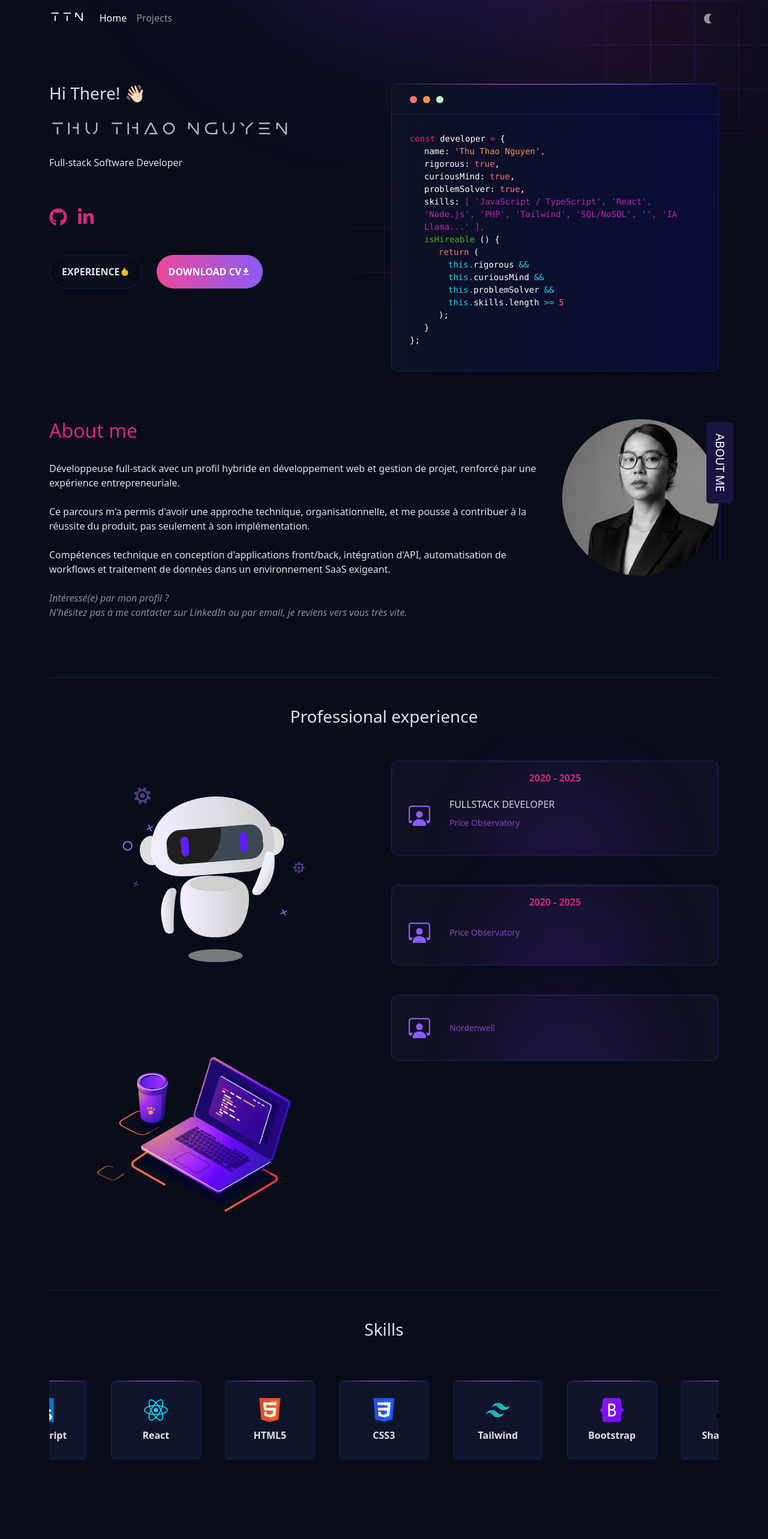
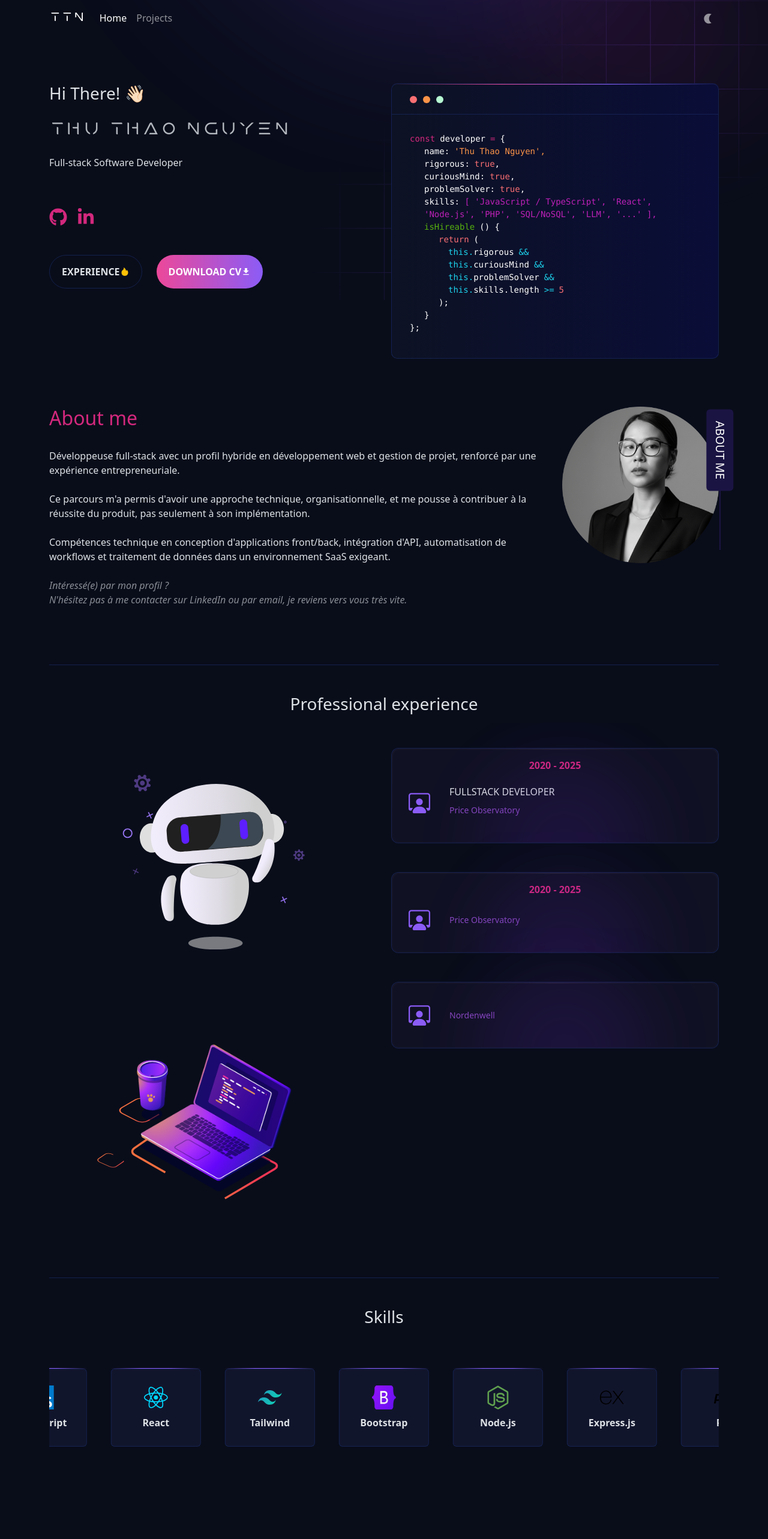
Before and after one commit to git-thu-thao-nguyen/portfolio-v2, a React (Vite) app: page / in a window 1280 px wide. Shown: the top 2566 px of the page at 60% size. Built offline with nearby package versions, Linux system fonts and the light colour scheme.

Commit message:
update profile

```diff
--- a/src/components/sections/hero/hero.right.tsx
+++ b/src/components/sections/hero/hero.right.tsx
@@ -57,12 +57,10 @@ const HeroRight = () => {
                         <span>{"', '"}</span>
                         <span>PHP</span>
                         <span>{"', '"}</span>
-                        <span>Tailwind</span>
-                        <span>{"', '"}</span>
                         <span>SQL/NoSQL</span>
                         <span>{"', '"}</span>
+                        <span>LLM</span>
                         <span>{"', '"}</span>
-                        <span>IA Llama</span>
                         <span>...</span>
                         <span>{"' ],"}</span>
                     </div>
--- a/src/helpers/data.ts
+++ b/src/helpers/data.ts
@@ -59,7 +59,7 @@ export const EXPERIENCES = [
             fr: [
             "Coordonné une équipe de 5 personnes chargée du déploiement de la solution pour les clients.",
             "Assuré la conduite de projets : cadrage, mise en place et gestion des plannings (étapes, priorités, deadlines).",
-            "Plus de 100 déploiements clients réalisés avec succès (Schneider, Michelin, SFR, Carrefour, Sisley, etc.)."
+            "Plus de 100 déploiements clients réalisés avec succès (Schneider, Michelin, Sisley, SFR, etc.)."
             ],
             en: ""
         }
@@ -81,9 +81,10 @@ export const EXPERIENCES = [
         description: {
             fr: [
             "Projet entrepreneurial : cofondation d'une marque e-commerce destinée au marché US.",
-            "Mis en place une première version fonctionnelle du site, puis contribué à une V2 modernisée.",
-            "Structuré l'application V2 (front/back), l'authentification, la gestion produits et les APIs.",
-            "Développé les fonctionnalités clés : comptes utilisateurs, commandes, paiement sécurisé.",
+            "Participé à la conception et au développement global du projet.",
+            // "Géré les aspects marketing digital : SEO, campagnes publicitaires, réseaux sociaux.",
+            "Mis en place une première version opérationnelle du site.",
+            "Conçu et développé la V2 de l'application : API, comptes utilisateurs, commandes, paiement sécurisé, etc.",
             "Stack : TypeScript, React, Tailwind, Node.js, Express.js, MongoDB."
             ],
             en: ""
@@ -141,11 +142,9 @@ export const SKILLS_DATA = [
     // 'Angular',
     'React',
     // 'Next JS',
-    'HTML5',
-    'CSS3',
     'Tailwind',
     'Bootstrap',
-    'Shadcn UI',
+    // 'Shadcn UI',
     'Node.js',
     'Express.js',
     'PHP',
@@ -155,6 +154,9 @@ export const SKILLS_DATA = [
     'MongoDB',
     'Elasticsearch',
     'Git',
+    'Docker',
+    'HTML5',
+    'CSS3',
     // 'Shopify',
     // 'AWS',
     // 'Docker',
```
